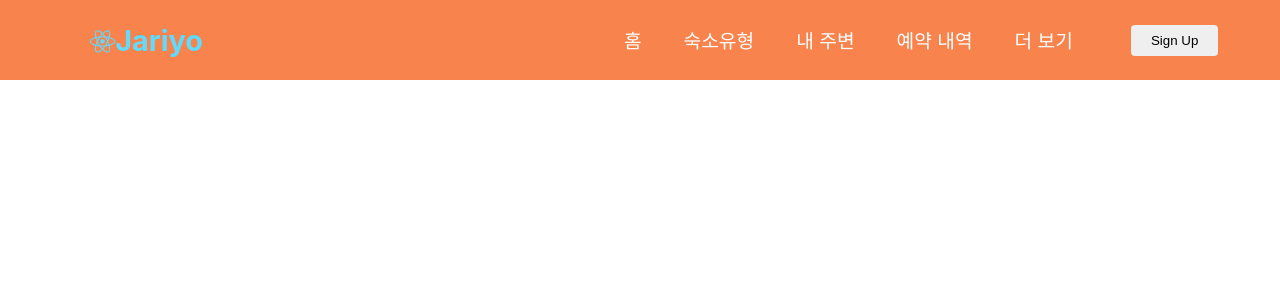
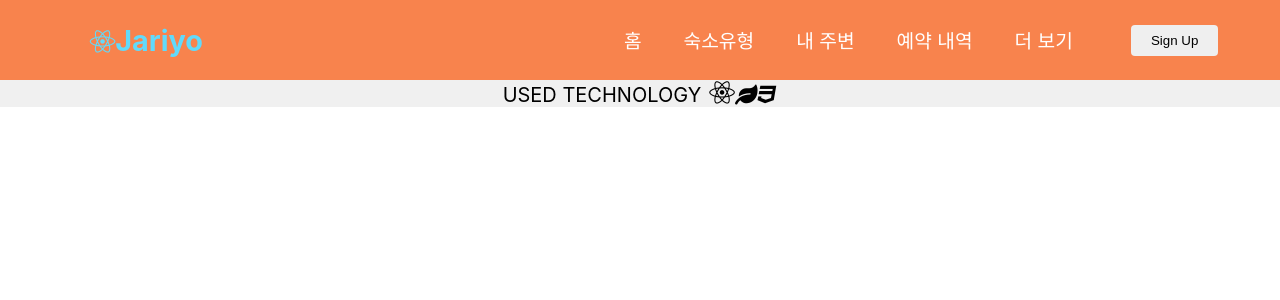
Before and after one commit to Gu4rd/Jariyo, a React (Create React App) app in the folder frontend/: page /more/notice in a window 1280 px wide. Shown: the top 300 px of the page. Built offline with nearby package versions, Linux system fonts and the light colour scheme.

Commit message:
푸터 추가

```diff
--- /dev/null
+++ b/frontend/src/Components/Footer/Footer.css
@@ -0,0 +1,5 @@
+.app-footer{
+    background-color: #F0F0F0;
+    text-align: center;
+    font-size: 20px;
+}
--- /dev/null
+++ b/frontend/src/Components/Footer/Footer.js
@@ -0,0 +1,18 @@
+import React, { Component } from 'react';
+import './Footer.css';
+class Footer extends Component{
+    render(){
+        return (
+            <div className="app-footer">
+                <p>USED TECHNOLOGY
+
+                <i class="fab fa-react"></i>
+                <i class="fas fa-leaf"></i>
+                <i class="fab fa-css3"></i>
+                </p>
+            </div>
+        )
+    }
+}
+
+export default Footer;
--- a/frontend/src/Components/Routers.js
+++ b/frontend/src/Components/Routers.js
@@ -4,11 +4,13 @@ import './Navbar/Navbar';
 import Body from './Body/Body'
 import NavBar from './Navbar/Navbar';
 import ReservationHeader from './ReservationView/ReservationHeader';
+import Footer from './Footer/Footer'
 
 export default() => (
     <Router>
         <NavBar/>
         <Route exact path="/" component={Body}></Route>
         <Route path="/reservation/:product/:place" component={ReservationHeader}></Route>
+        <Footer/>
     </Router>
 )
```
